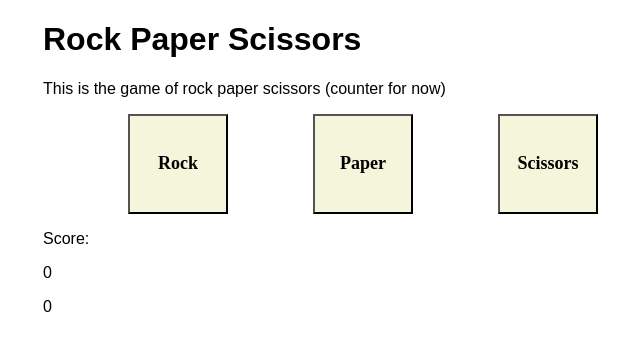
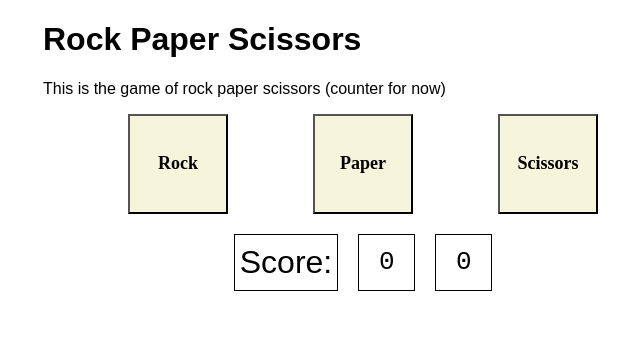
Before and after one commit to jakob-bjorner/rock-paper-scissors, a plain HTML site: page index.html in a window 1280 px wide. Shown: the whole page, without its empty margins (277-917 px from the left). Drawn offline with Linux system fonts and the light colour scheme.

Commit message:
change css styling of score

```diff
--- a/index.html
+++ b/index.html
@@ -19,9 +19,17 @@
           Scissors
         </button>
       </div>
-      <p>Score:</p>
-      <p id="scoreOutputPlayer">0</p>
-      <p id="scoreOutputComputer">0</p>
+      <div class="scoreContainer">
+        <div>
+          <p class="scoreTitle">Score:</p>
+        </div>
+        <div>
+          <p id="scoreOutputPlayer">0</p>
+        </div>
+        <div>
+          <p id="scoreOutputComputer">0</p>
+        </div>
+      </div>
     </div>
   </body>
 </html>
--- a/rock-paper-scissors-game.js
+++ b/rock-paper-scissors-game.js
@@ -7,10 +7,25 @@ window.onload = () => {
   function increment(output) {
     output.textContent = 1 + parseInt(output.textContent);
   }
+  function playRound() {
+
+  }
+  function playGame() {
+
+  }
+  function restart() {
+
+  }
+  function endGame() {
+
+  }
+  function checkGameOver() {
+    // return 'player' if player won, else 'computer'
+  }
   let inputArea = document.getElementById("actionButtons");
-  console.log(inputArea.children);
   for (let i = 0; i < inputArea.children.length; i ++) {
     let button = inputArea.children[i];
     button.addEventListener("click", () => increment(outputPlayer))
   }
+  console.log("hello");
 };
--- a/rock-paper-scissors-style.css
+++ b/rock-paper-scissors-style.css
@@ -24,3 +24,28 @@ body {
 #actionButtons .button:active {
     background-color: rgb(161, 161, 153);
 }
+.scoreContainer {
+    display: flex;
+    justify-content: center;
+    margin-top: 10px;
+}
+.scoreContainer div {
+    display: flex;
+    border: 1px solid black;
+    margin: 10px;
+    height: 45px;
+    min-width: 45px;
+    padding: 5px;
+    justify-content: center;
+    align-items: center;
+}
+#scoreOutputPlayer,
+#scoreOutputComputer {
+    font-size: xx-large;
+    font-family: monospace;
+    margin: 0;
+}
+.scoreContainer .scoreTitle {
+    font-size: xx-large;
+    margin: auto;
+}
```
